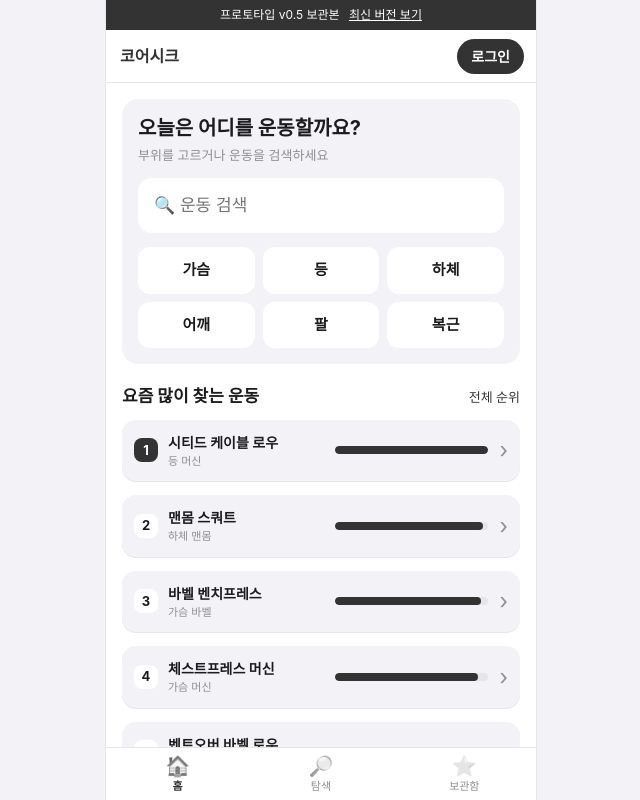
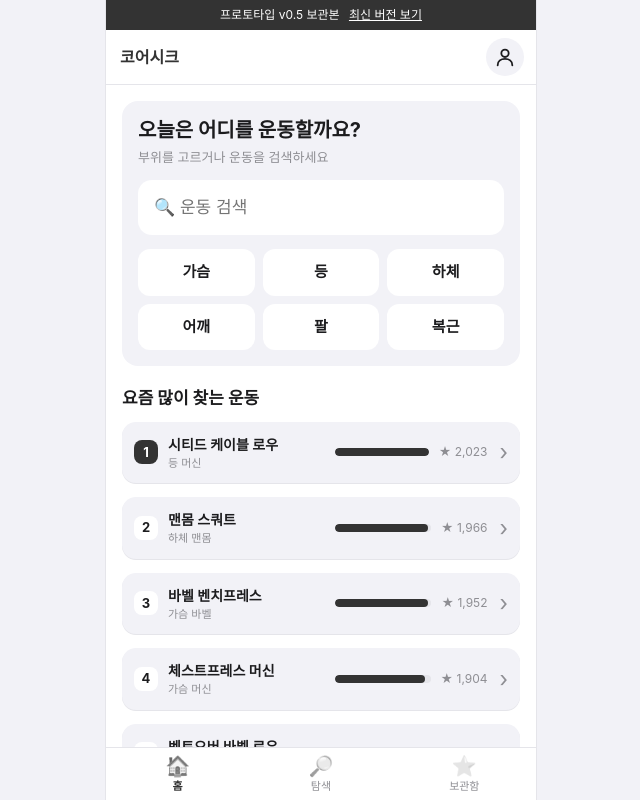
Before and after one commit to 25730001/hanina, a plain HTML site: page pages/prototype_v0.5/index.html in a window 1280 px wide. Shown: the whole page, without its empty margins (319-959 px from the left). Drawn offline with Linux system fonts and the light colour scheme; no server answers.

Commit message:
Add files via upload

```diff
--- a/css/style.css
+++ b/css/style.css
@@ -210,3 +210,10 @@ button.bd.on{background:var(--ac);color:var(--acfg)}
 #toast.show{opacity:1;transform:translate(-50%,0)}
 .records{margin-top:28px;padding-top:4px;border-top:1px solid var(--line)}
 .records .src-note{margin:0;font-size:12px;color:var(--mut);line-height:1.6}
+/* v0.5: 로그인 아이콘, 상세 이전 버튼, 순위 저장 수 */
+.auth-btn{display:flex;align-items:center;justify-content:center;width:38px;height:38px;padding:0;border-radius:50%;background:var(--fill);color:var(--fg)}
+.auth-btn svg{fill:none;stroke:currentColor;stroke-width:2;stroke-linecap:round}
+.auth-btn.signed{background:var(--ac);color:var(--acfg)}
+.auth-btn.signed svg{fill:currentColor}
+.back{display:inline-flex;align-items:center;margin:0 0 10px;padding:6px 12px 6px 8px;border-radius:999px;background:var(--fill);font-size:14px;font-weight:600;color:var(--fg)}
+.rk-fav{flex:none;font-size:12px;color:var(--mut);white-space:nowrap}
--- a/pages/prototype_v0.5/index.html
+++ b/pages/prototype_v0.5/index.html
@@ -220,6 +220,13 @@ button.bd.on{background:var(--ac);color:var(--acfg)}
 #toast.show{opacity:1;transform:translate(-50%,0)}
 .records{margin-top:28px;padding-top:4px;border-top:1px solid var(--line)}
 .records .src-note{margin:0;font-size:12px;color:var(--mut);line-height:1.6}
+/* v0.5: 로그인 아이콘, 상세 이전 버튼, 순위 저장 수 */
+.auth-btn{display:flex;align-items:center;justify-content:center;width:38px;height:38px;padding:0;border-radius:50%;background:var(--fill);color:var(--fg)}
+.auth-btn svg{fill:none;stroke:currentColor;stroke-width:2;stroke-linecap:round}
+.auth-btn.signed{background:var(--ac);color:var(--acfg)}
+.auth-btn.signed svg{fill:currentColor}
+.back{display:inline-flex;align-items:center;margin:0 0 10px;padding:6px 12px 6px 8px;border-radius:999px;background:var(--fill);font-size:14px;font-weight:600;color:var(--fg)}
+.rk-fav{flex:none;font-size:12px;color:var(--mut);white-space:nowrap}
 
 .wf-band{margin:0;padding:6px 16px;font-size:12px;text-align:center;background:var(--ac);color:var(--acfg)}
 .wf-band a{color:inherit;margin-left:6px;text-decoration:underline}
@@ -231,7 +238,7 @@ button.bd.on{background:var(--ac);color:var(--acfg)}
   <p class="wf-band">프로토타입 v0.5 보관본 <a href="../../">최신 버전 보기</a></p>
   <header class="top">
     <button class="logo" data-go="home">코어시크</button>
-    <button class="auth-btn" data-authbtn>로그인</button>
+    <button class="auth-btn" data-authbtn aria-label="로그인 또는 회원가입"><svg viewBox="0 0 24 24" width="22" height="22" aria-hidden="true"><circle cx="12" cy="8" r="4"/><path d="M4 21c0-4.4 3.6-7 8-7s8 2.6 8 7"/></svg></button>
   </header>
   <div class="drawer" id="menu-list">
     <div class="scrim" data-menu></div>
@@ -564,9 +571,9 @@ var VIEWS = {
       + '<p>부위를 고르거나 운동을 검색하세요</p>'
       + '<input class="in" id="home-search" data-s placeholder="🔍 운동 검색" aria-label="운동 검색">'
       + '<div class="parts" role="group" aria-label="부위 선택">' + PARTS.map(function (p) { return '<button class="part" data-part="' + p + '">' + p + "</button>"; }).join("") + "</div></section>"
-      + '<h3>요즘 많이 찾는 운동<a data-sortgo="popular">전체 순위</a></h3><ol class="rank">' + top.map(function (x, i) {
+      + '<h3>요즘 많이 찾는 운동</h3><ol class="rank">' + top.map(function (x, i) {
           return '<li role="button" tabindex="0" aria-label="' + (i + 1) + '위 ' + esc(x.name) + ' 운동 방법 보기" data-go="detail" data-id="' + x.id + '"><em>' + (i + 1) + '</em><span class="rk-name">' + esc(x.name) + '<small>' + x.category + " " + x.equipment + '</small></span>'
-            + '<span class="rk-bar"><i style="width:' + Math.round(x.popularity / max * 100) + '%"></i></span><span class="rk-go" aria-hidden="true">›</span></li>';
+            + '<span class="rk-bar"><i style="width:' + Math.round(x.popularity / max * 100) + '%"></i></span><span class="rk-fav" aria-label="' + favCount(x).toLocaleString() + '명 저장">★ ' + favCount(x).toLocaleString() + '</span><span class="rk-go" aria-hidden="true">›</span></li>';
         }).join("") + '</ol>'
       + '<h3>처음이라면 이 운동부터<a data-go="explore">전체 보기</a></h3><div class="grid">' + rec.map(tile).join("") + "</div>";
   },
@@ -583,7 +590,7 @@ var VIEWS = {
     var x = get(S.id);
     if (!x) return empty("이 운동을 찾지 못했어요", "목록으로 돌아가서 다시 골라 주세요.", '<br><button data-go="explore">목록으로</button>');
     var on = S.fav.indexOf(x.id) >= 0, m = x.meta || {}, unk = (m.unknown || []).length;
-    return '<div class="hero"><span class="bg" style="background-image:url(\'' + esc(x.image) + '\')"></span><img src="' + esc(x.image) + '" alt="' + esc(x.name) + ' 대표 이미지"></div><h2 class="title">' + esc(x.name) + '</h2><div class="eng">' + esc(x.engName) + '</div><div>' + bds(x) + "</div>"
+    return '<button class="back" data-back aria-label="이전 화면으로">‹ 이전</button><div class="hero"><span class="bg" style="background-image:url(\'' + esc(x.image) + '\')"></span><img src="' + esc(x.image) + '" alt="' + esc(x.name) + ' 대표 이미지"></div><h2 class="title">' + esc(x.name) + '</h2><div class="eng">' + esc(x.engName) + '</div><div>' + bds(x) + "</div>"
       + rateLine(x)
       + '<p class="desc">' + (x.description ? esc(x.description) + tag(m, "description") : '<span class="none">아직 설명이 없어요.</span>') + "</p>"
       + (x.api ? '<h3><span>쓰는 근육</span></h3><ul><li>주로 ' + esc(x.primary.join(", ")) + eul(x.primary[x.primary.length - 1]) + " 써요</li>" + (x.secondary.length ? "<li>" + esc(x.secondary.join(", ")) + "도 같이 써요</li>" : "") + ([x.force, x.mechanic].filter(Boolean).length ? "<li>" + esc([x.force, x.mechanic].filter(Boolean).join(", ")) + " 운동이에요</li>" : "") + "</ul>" : "")
@@ -602,6 +609,8 @@ var VIEWS = {
   }
 };
 
+function favCount(x) { return (x.popularity || 0) + (S.fav.indexOf(x.id) >= 0 ? 1 : 0); }   // 저장한 사람 수 (내 저장 포함)
+var USER_ICON = '<svg viewBox="0 0 24 24" width="22" height="22" aria-hidden="true"><circle cx="12" cy="8" r="4"/><path d="M4 21c0-4.4 3.6-7 8-7s8 2.6 8 7"/></svg>';
 function render(keepScroll) {
   if (S.load == "loading") { screenView.innerHTML = empty("운동 정보를 가져오고 있어요", "잠깐만 기다려 주세요."); return; }
   if (S.load == "error") { screenView.innerHTML = empty("운동 정보를 가져오지 못했어요", "파일을 바로 열면 운동 정보를 읽을 수 없어요. GitHub Pages 주소로 들어와 주세요.", "<br><button data-retry>다시 불러오기</button>"); return; }
@@ -609,7 +618,7 @@ function render(keepScroll) {
   screenView.innerHTML = VIEWS[S.scr]();
   if (typing) { var si = document.querySelector("#search-input"); if (si) { si.focus(); si.setSelectionRange(si.value.length, si.value.length); } }   // 입력 중이면 커서 유지
   var ab = document.querySelector(".auth-btn");   // 오른쪽 위: 로그인 ↔ 로그아웃
-  if (ab) { ab.textContent = auth.user ? "로그아웃" : "로그인"; ab.classList.toggle("signed", !!auth.user); ab.setAttribute("aria-label", auth.user ? auth.user.id + "님, 로그아웃" : "로그인 또는 회원가입"); }
+  if (ab) { ab.innerHTML = USER_ICON; ab.classList.toggle("signed", !!auth.user); ab.setAttribute("aria-label", auth.user ? auth.user.id + "님, 로그아웃" : "로그인 또는 회원가입"); }
   var navOn = S.scr == "detail" ? "explore" : S.scr;
   Array.prototype.forEach.call(bottomNav.children, function (b) { b.className = b.getAttribute("data-go") == navOn ? "on" : ""; });
   if (!keepScroll) screenView.scrollTop = 0;
@@ -645,6 +654,7 @@ function loadApi() {
 }
 
 function go(s, id) {
+  if (s == "detail" && S.scr != "detail") S.back = { scr: S.scr, top: screenView.scrollTop };   // 상세에서 돌아갈 화면과 스크롤 위치
   S.scr = s; S.limit = PAGE;
   if (s == "detail") { if (S.id !== +id) S.draft = { star: 0, parts: [], text: "" }; S.id = +id; S.rec = [S.id].concat(S.rec.filter(function (i) { return i != S.id; })).slice(0, 10); save(); }
   menuList.classList.remove("open"); render();
@@ -656,7 +666,7 @@ function resetAll() { S.f = { p: [], l: [], e: [] }; S.filters = []; S.q = ""; S
 
 /* ---------- 이벤트 → 상태 변경 → 다시 그리기 ---------- */
 document.addEventListener("click", function (e) {
-  var t = e.target.closest("[data-go],[data-part],[data-f],[data-tagf],[data-filter],[data-unset],[data-del],[data-tab],[data-save],[data-reset],[data-menu],[data-level],[data-equip],[data-mytab],[data-more],[data-retry],[data-api],[data-fold],[data-sortgo],[data-star],[data-rpart],[data-rsend],[data-rdel],[data-wipe],[data-authtab],[data-authbtn]");
+  var t = e.target.closest("[data-go],[data-part],[data-f],[data-tagf],[data-filter],[data-unset],[data-del],[data-tab],[data-save],[data-reset],[data-menu],[data-level],[data-equip],[data-mytab],[data-more],[data-retry],[data-api],[data-fold],[data-back],[data-sortgo],[data-star],[data-rpart],[data-rsend],[data-rdel],[data-wipe],[data-authtab],[data-authbtn]");
   if (!t) return;
   var d = t.dataset;
   if (d.retry !== undefined) { loadData(); return; }
@@ -703,6 +713,7 @@ document.addEventListener("click", function (e) {
   }
   if (d.tab) { S.tab = d.tab; render(); return; }
   if (d.reset !== undefined) { resetAll(); return; }
+  if (d.back !== undefined) { var b = S.back || { scr: "home", top: 0 }; S.scr = b.scr; render(true); screenView.scrollTop = b.top; return; }
   if (d.go) { go(d.go, d.id); }
 });
 /* 탐색 화면 검색창: 입력할 때마다 목록만 다시 그림 (공백·대소문자 무시) */
```
Also changed, not shown: index.html (+3 -3 lines), js/app.js (+9 -5 lines), 1 other file.
